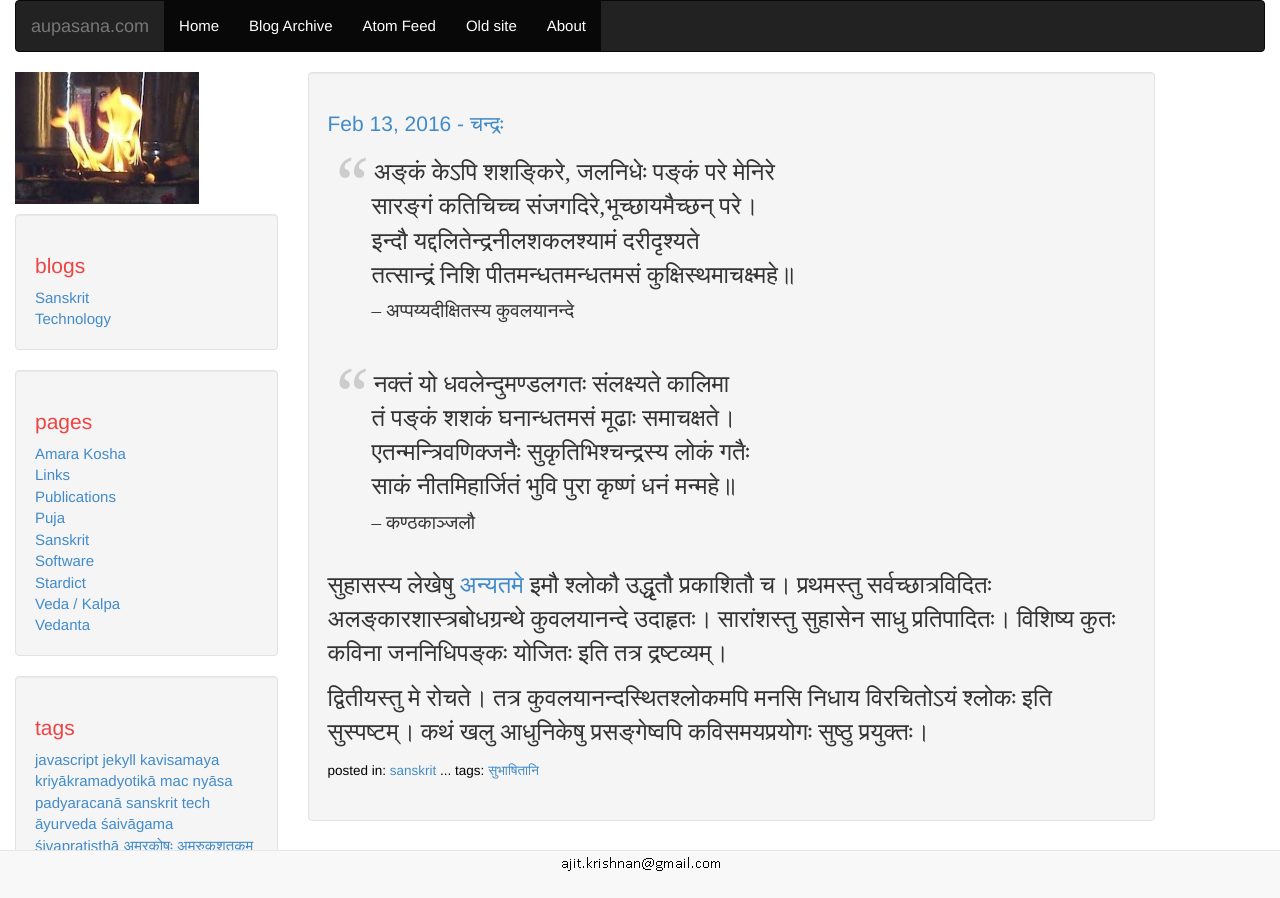
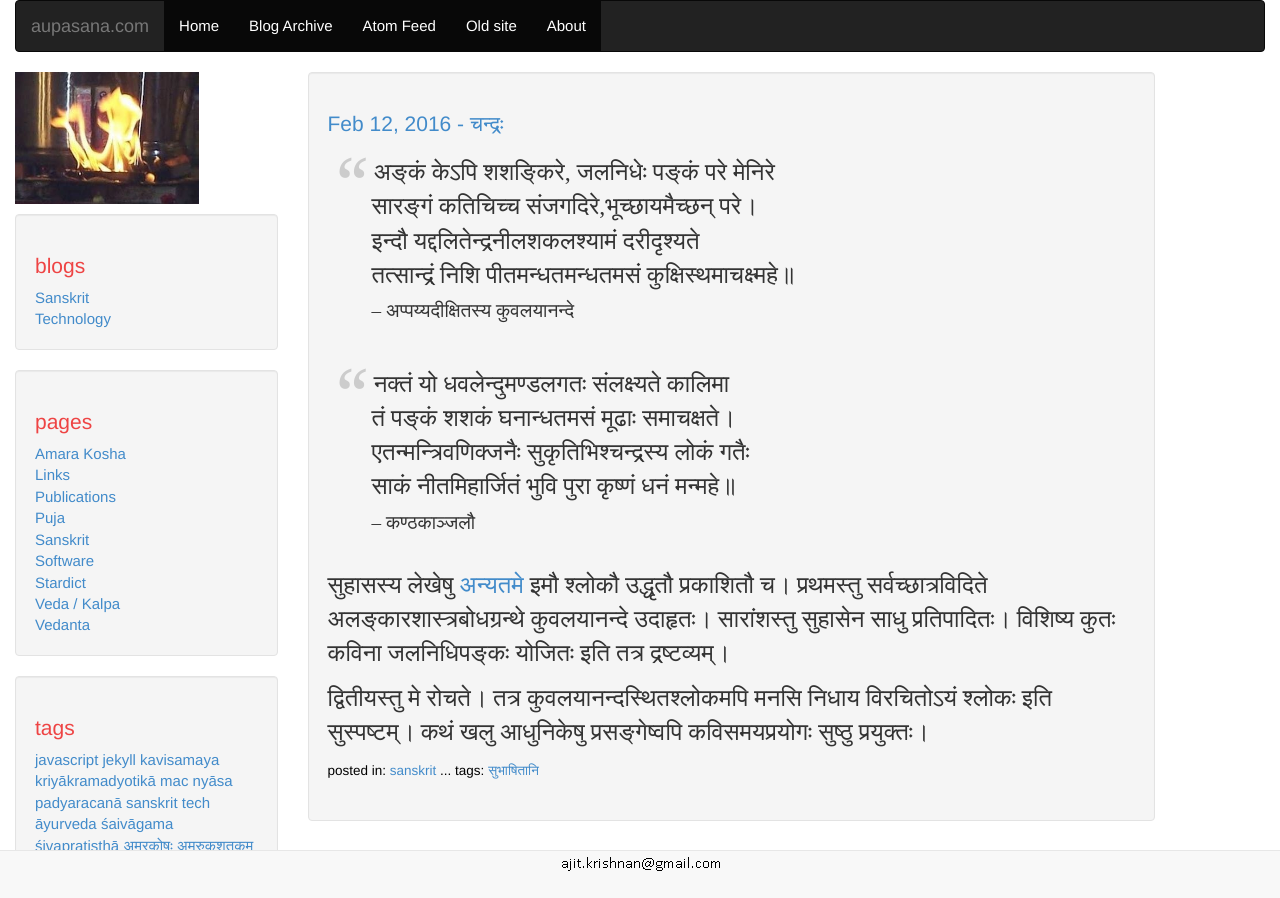
Before and after one commit to aupasana/aupasana.github.io, a Jekyll site: the page built from _posts/2016-02-12-chandra.md, in a window 1280 px wide. Shown: the top 898 px of the page. Built offline with Jekyll 4.4.1, drawn with Linux system fonts in a browser that asks for light colours; comment, search, counter and statistics services are not loaded.

Commit message:
publish post

```diff
--- a/_posts/2016-02-13-chandra.md
+++ b/_posts/2016-02-12-chandra.md
@@ -1,7 +1,7 @@
 ---
 layout: sanskrit-post
 title: "चन्द्रः"
-date: 2016-02-13 02:00:00 -0700
+date: 2016-02-12 10:00:00 -0700
 category:
   - sanskrit
 tags:
@@ -20,9 +20,9 @@ tags:
 > साकं नीतमिहार्जितं भुवि पुरा कृष्णं धनं मन्महे॥
 ><cite>-- कण्ठकाञ्जलौ</cite>
 
-सुहासस्य लेखेषु [अन्यतमे][source] इमौ श्लोकौ उद्धृतौ प्रकाशितौ च। प्रथमस्तु सर्वच्छात्रविदितः
+सुहासस्य लेखेषु [अन्यतमे][source] इमौ श्लोकौ उद्धृतौ प्रकाशितौ च। प्रथमस्तु सर्वच्छात्रविदिते
 अलङ्कारशास्त्रबोधग्रन्थे कुवलयानन्दे उदाहृतः। सारांशस्तु सुहासेन साधु प्रतिपादितः। विशिष्य कुतः
-कविना जननिधिपङ्कः योजितः इति तत्र द्रष्टव्यम्।
+कविना जलनिधिपङ्कः योजितः इति तत्र द्रष्टव्यम्।
 
 द्वितीयस्तु मे रोचते। तत्र कुवलयानन्दस्थितश्लोकमपि मनसि निधाय विरचितोऽयं श्लोकः इति सुस्पष्टम्।
 कथं खलु आधुनिकेषु प्रसङ्गेष्वपि कविसमयप्रयोगः सुष्ठु प्रयुक्तः।
```
